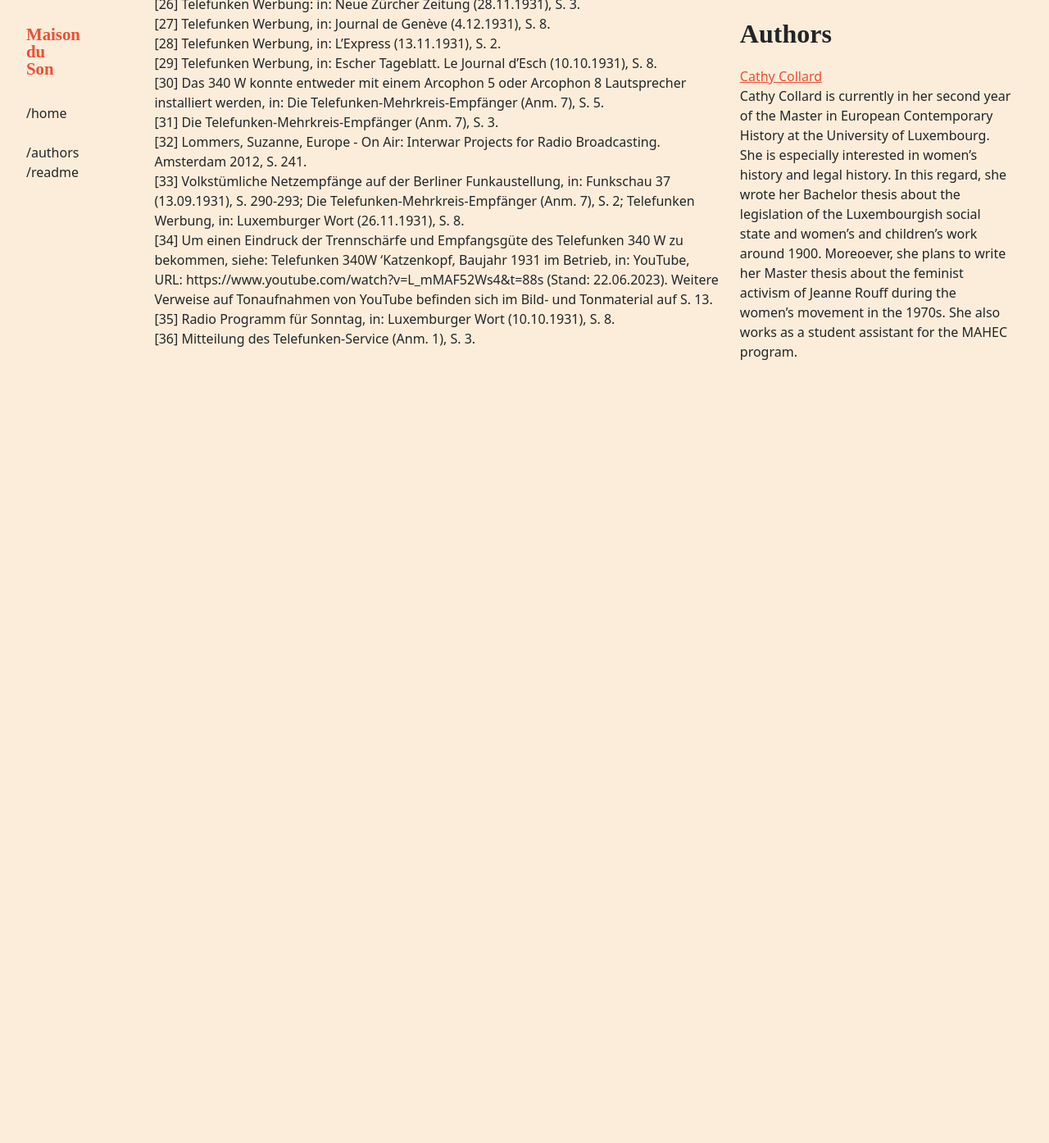
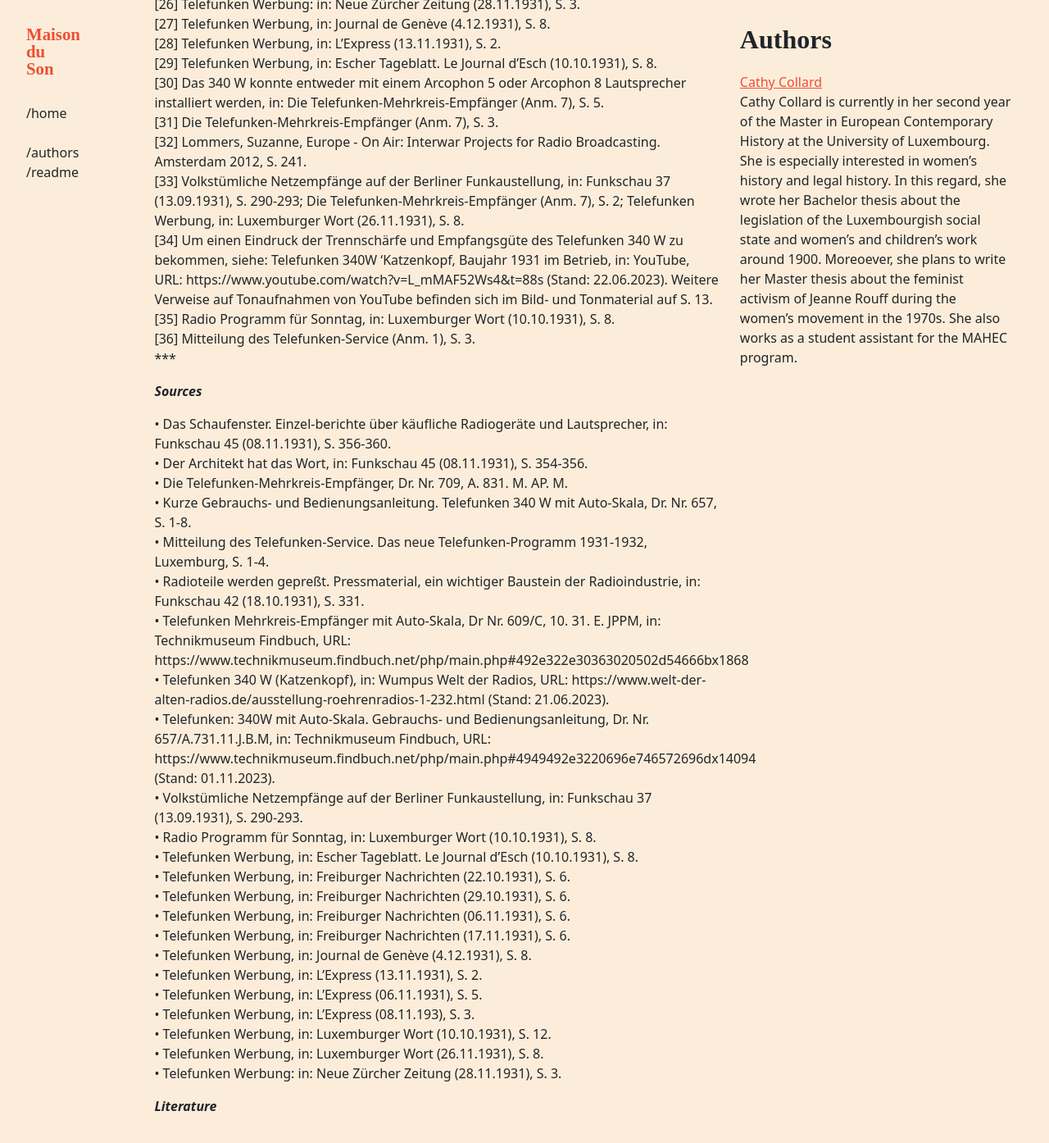
Before and after one commit to C2DH/maison-du-son, a Jekyll site: the page built from _objects/Telefunken-340W.md, in a window 1280 px wide and 1400 px high, scrolled down 5384 px. Shown: the top 1394 px of the window at 82% size. Built offline with Jekyll 4.4.1, drawn with Linux system fonts in a browser that asks for light colours; some web fonts are replaced; before the commit the page ends 5857 px from its top, so only the background shows below that.

Commit message:
Update Telefunken-340W.md

```diff
--- a/_objects/Telefunken-340W.md
+++ b/_objects/Telefunken-340W.md
@@ -71,3 +71,32 @@
 [34] Um einen Eindruck der Trennschärfe und Empfangsgüte des Telefunken 340 W zu bekommen, siehe: Telefunken 340W ‘Katzenkopf, Baujahr 1931 im Betrieb, in: YouTube, URL: https://www.youtube.com/watch?v=L_mMAF52Ws4&t=88s (Stand: 22.06.2023). Weitere Verweise auf Tonaufnahmen von YouTube befinden sich im Bild- und Tonmaterial auf S. 13. <br>
 [35] Radio Programm für Sonntag, in: Luxemburger Wort (10.10.1931), S. 8. <br>
 [36] Mitteilung des Telefunken-Service (Anm. 1), S. 3. <br>
+***
+
+***Sources***
+
+• Das Schaufenster. Einzel-berichte über käufliche Radiogeräte und Lautsprecher, in: Funkschau 45 (08.11.1931), S. 356-360. <br>
+• Der Architekt hat das Wort, in: Funkschau 45 (08.11.1931), S. 354-356.<br>
+• Die Telefunken-Mehrkreis-Empfänger, Dr. Nr. 709, A. 831. M. AP. M. <br>
+• Kurze Gebrauchs- und Bedienungsanleitung. Telefunken 340 W mit Auto-Skala, Dr. Nr. 657, S. 1-8. <br>
+• Mitteilung des Telefunken-Service. Das neue Telefunken-Programm 1931-1932, Luxemburg, S. 1-4. <br>
+• Radioteile werden gepreßt. Pressmaterial, ein wichtiger Baustein der Radioindustrie, in: Funkschau 42 (18.10.1931), S. 331. <br>
+• Telefunken Mehrkreis-Empfänger mit Auto-Skala, Dr Nr. 609/C, 10. 31. E. JPPM, in: Technikmuseum Findbuch, URL: https://www.technikmuseum.findbuch.net/php/main.php#492e322e30363020502d54666bx1868 <br>
+• Telefunken 340 W (Katzenkopf), in: Wumpus Welt der Radios, URL: https://www.welt-der-alten-radios.de/ausstellung-roehrenradios-1-232.html (Stand: 21.06.2023). <br>
+• Telefunken: 340W mit Auto-Skala. Gebrauchs- und Bedienungsanleitung, Dr. Nr. 657/A.731.11.J.B.M, in: Technikmuseum Findbuch, URL: https://www.technikmuseum.findbuch.net/php/main.php#4949492e3220696e746572696dx14094 (Stand: 01.11.2023). <br>
+• Volkstümliche Netzempfänge auf der Berliner Funkaustellung, in: Funkschau 37 (13.09.1931), S. 290-293. <br>
+• Radio Programm für Sonntag, in: Luxemburger Wort (10.10.1931), S. 8. <br>
+• Telefunken Werbung, in: Escher Tageblatt. Le Journal d’Esch (10.10.1931), S. 8. <br>
+• Telefunken Werbung, in: Freiburger Nachrichten (22.10.1931), S. 6. <br>
+• Telefunken Werbung, in: Freiburger Nachrichten (29.10.1931), S. 6. <br>
+• Telefunken Werbung, in: Freiburger Nachrichten (06.11.1931), S. 6. <br>
+• Telefunken Werbung, in: Freiburger Nachrichten (17.11.1931), S. 6. <br>
+• Telefunken Werbung, in: Journal de Genève (4.12.1931), S. 8. <br>
+• Telefunken Werbung, in: L’Express (13.11.1931), S. 2. <br>
+• Telefunken Werbung, in: L’Express (06.11.1931), S. 5. <br>
+• Telefunken Werbung, in: L’Express (08.11.193), S. 3. <br>
+• Telefunken Werbung, in: Luxemburger Wort (10.10.1931), S. 12. <br>
+• Telefunken Werbung, in: Luxemburger Wort (26.11.1931), S. 8. <br>
+• Telefunken Werbung: in: Neue Zürcher Zeitung (28.11.1931), S. 3. <br>
+
+***Literature***
```
